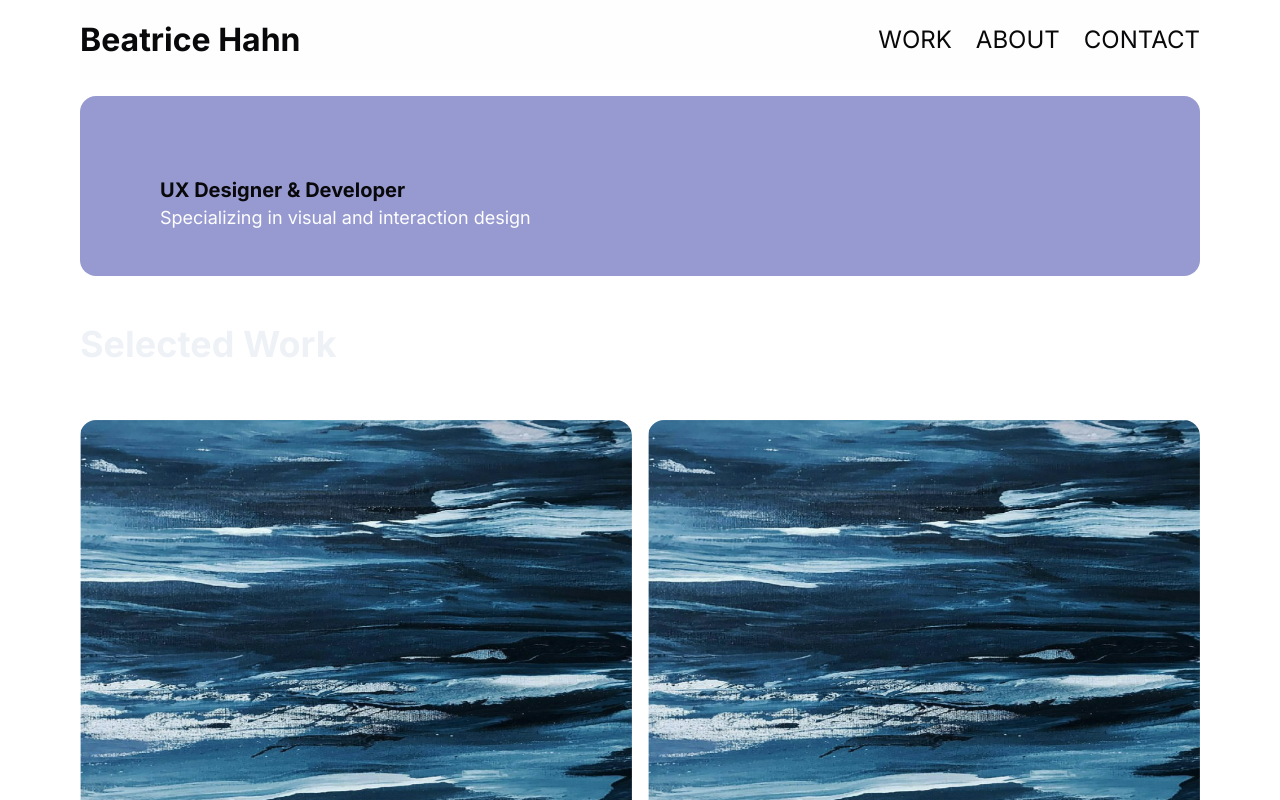
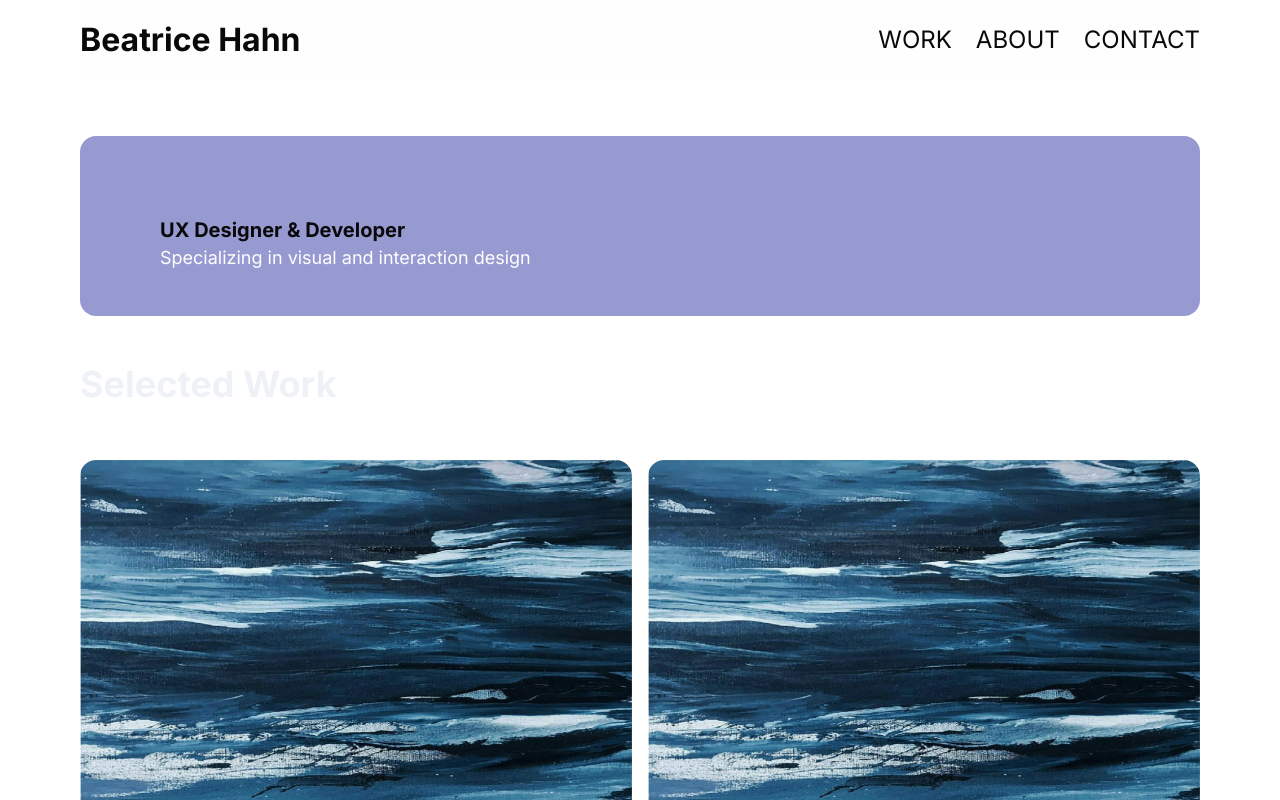
Before and after one commit to beatricehahn/nextjs-portfolio, a Next.js app: page / in a window 1280 px wide. Shown: the top 800 px of the page. Built offline with nearby package versions, Linux system fonts and the light colour scheme.

Commit message:
Update margin

```diff
--- a/components/Hero2.tsx
+++ b/components/Hero2.tsx
@@ -1,6 +1,6 @@
 export const Hero2 = () => {
   return (
-    <div className='bg-hero h-[180px] w-full p-20 mb-2 rounded-[16px]'>
+    <div className='bg-hero h-[180px] w-full p-20 mb-2 rounded-[16px] mt-10'>
         <h4 className='text-xl font-bold'>UX Designer & Developer</h4>
         <p className='text-white text-lg'>Specializing in visual and interaction design</p>
     </div>
```
